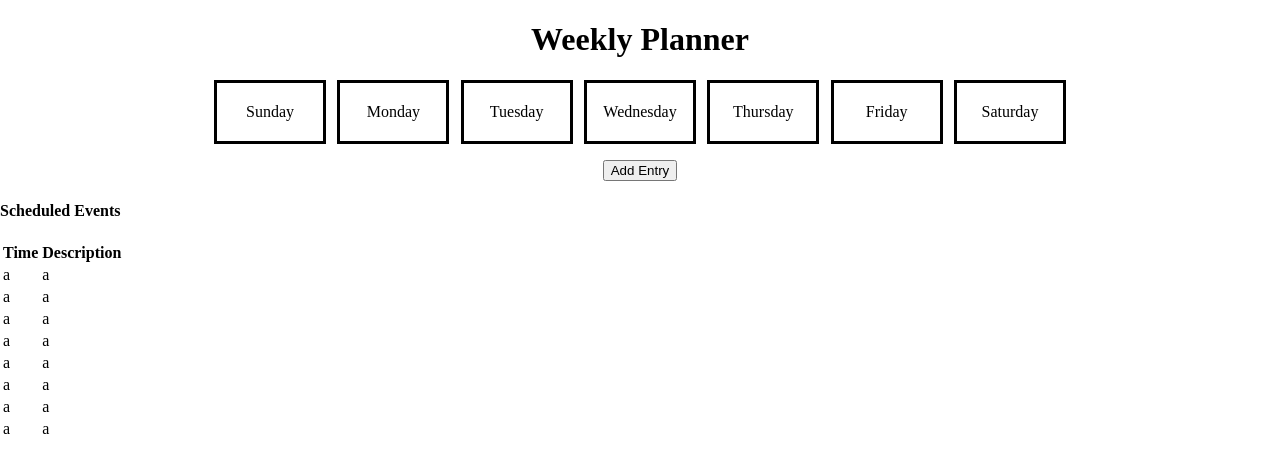
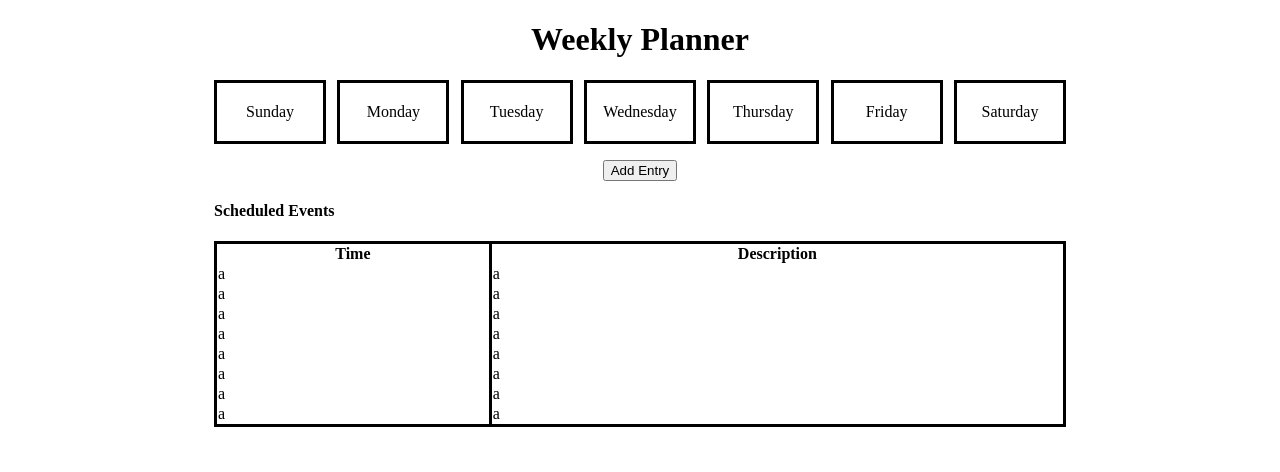
Before and after one commit to jsygo/week-planner, a plain HTML site: page index.html in a window 1280 px wide. Drawn offline with Linux system fonts and the light colour scheme.

Commit message:
styled table elements

```diff
--- a/index.html
+++ b/index.html
@@ -31,13 +31,15 @@
         </div>
       </div>
     </div>
-  </div>
     <h4>Scheduled Events</h4>
-  <table>
+    <table class="column-full">
+      <thead>
         <tr>
           <th>Time</th>
           <th>Description</th>
         </tr>
+      </thead>
+      <tbody>
         <tr>
           <td>a</td>
           <td>a</td>
@@ -70,7 +72,9 @@
           <td>a</td>
           <td>a</td>
         </tr>
+      </tbody>
     </table>
+  </div>
   <div class="hidden overlay">
     <div class="modal border-radius-5px">
       <div class="container">
--- a/styles.css
+++ b/styles.css
@@ -1,3 +1,23 @@
+table {
+  border: 3px solid black;
+  border-collapse: collapse;
+}
+
+/* thead {
+  border-bottom: 3px solid black;
+  border-collapse: collapse;
+} */
+
+/* th {
+  border: 3px solid black;
+} */
+
+th,
+td {
+  border-left: 3px solid black;
+  border-right: 3px solid black;
+}
+
 .justify-center {
   display: flex;
   justify-content: center;
```
Lines whose indentation alone changed are shown as unchanged.
